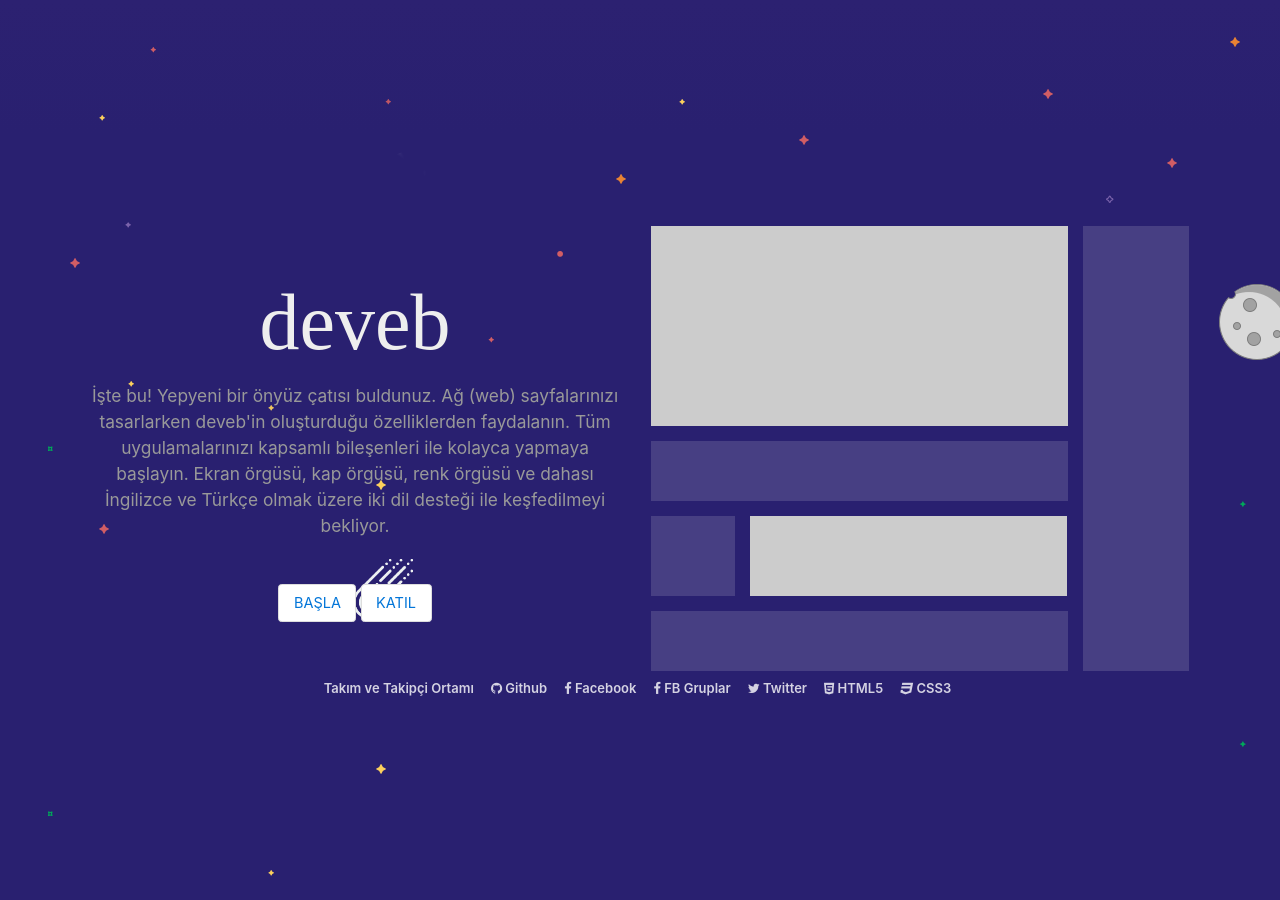
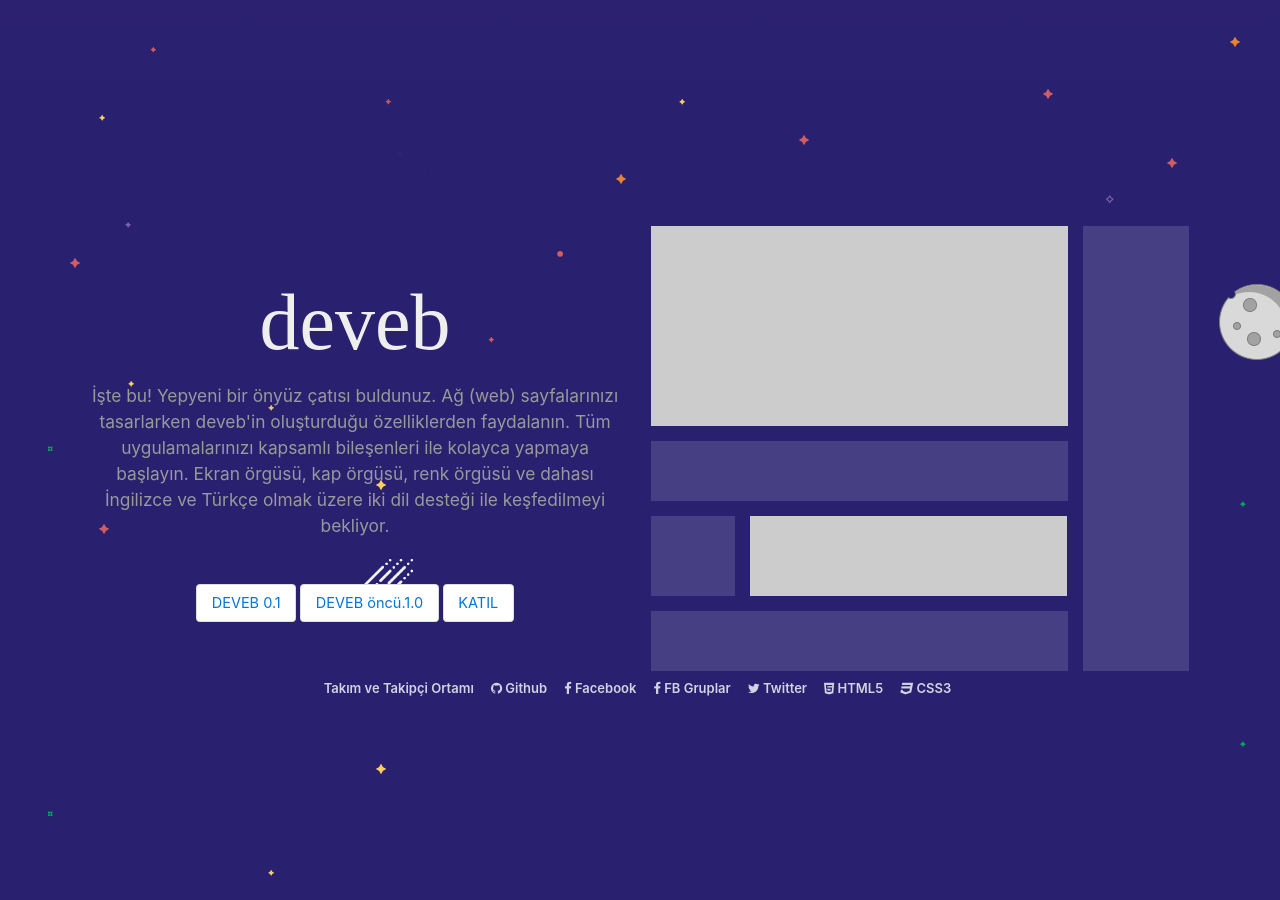
Before and after one commit to data-deveb/data-deveb.github.io, a Jekyll site: the page built from index.html, in a window 1280 px wide. Built offline with Jekyll 4.4.1, drawn with Linux system fonts in a browser that asks for light colours; some web fonts are replaced.

Commit message:
deveb anasayfa basmal
Bir adet bas anasayfaya eklendi.

```diff
--- a/index.html
+++ b/index.html
@@ -11,7 +11,8 @@ title: deveb
         Ekran örgüsü, kap örgüsü, renk örgüsü ve dahası İngilizce ve Türkçe olmak üzere iki dil desteği ile keşfedilmeyi bekliyor.
       </p>
       <p class="metin-gri-3 beri-2" data-gnl="1 1p ortada göbekte">
-        <a data-bağ="genel" href="/belgeler/deveb.html">BAŞLA</a>&nbsp;
+        <a data-bağ="genel" href="/belgeler/deveb.html">DEVEB 0.1</a>&nbsp;
+        <a data-bağ="genel" href="/1.0/tr/">DEVEB öncü.1.0</a>&nbsp;
         <a data-bağ="genel" href="https://www.facebook.com/groups/1818283228485179/">KATIL</a>
       </p>
     </div>
```
